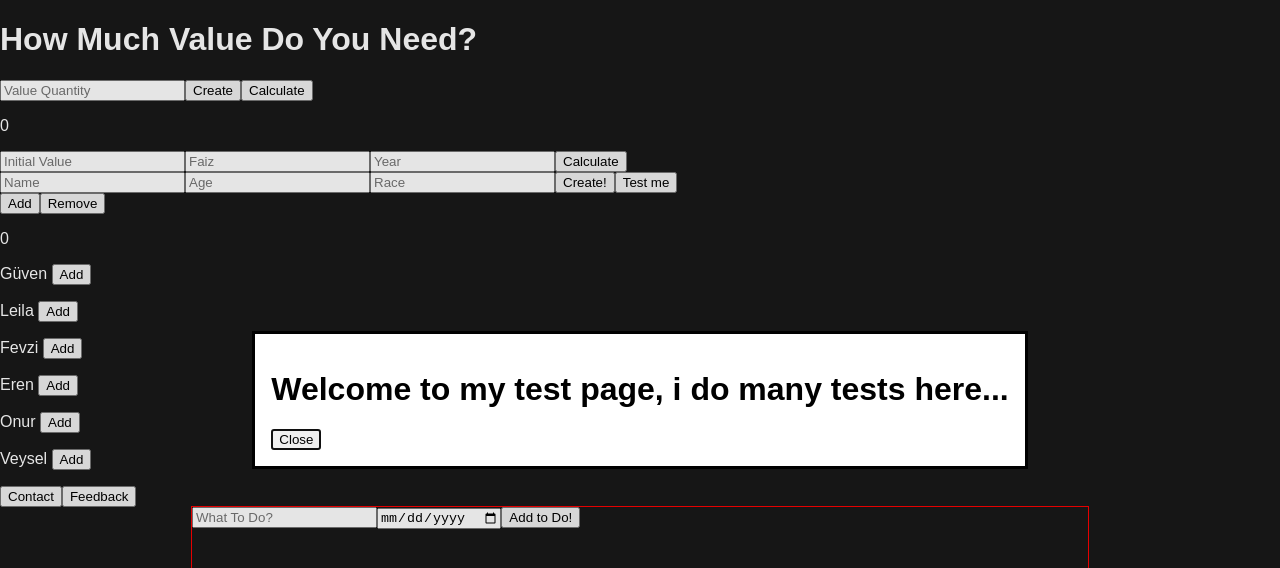
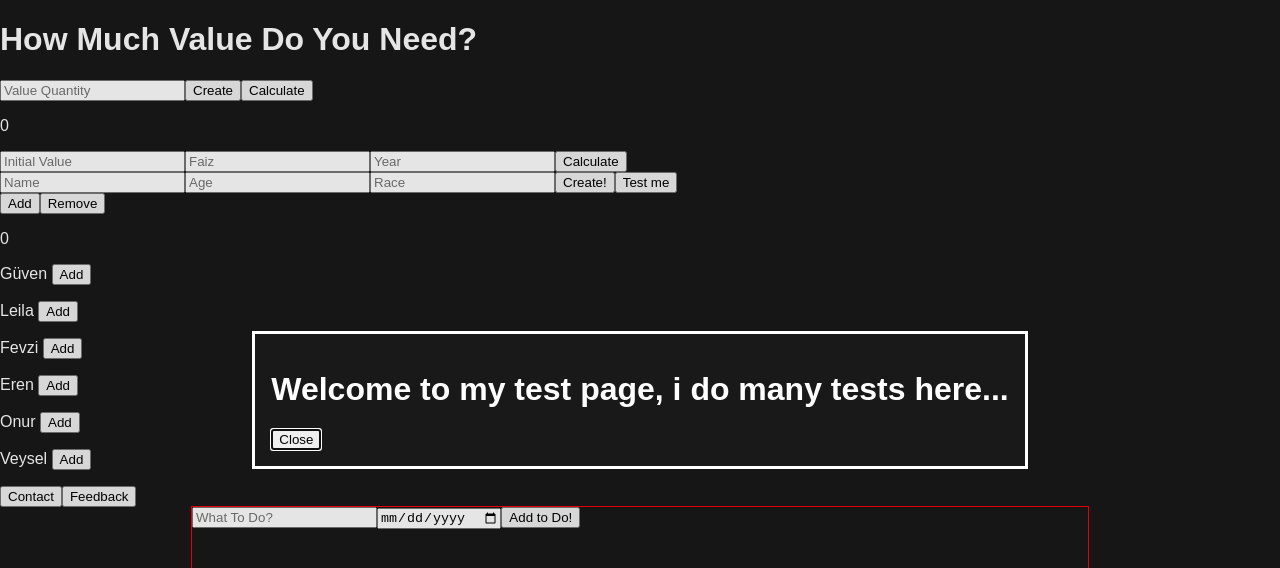
Before and after one commit to guvenfazli/To-Do-List-w-React, a React (Create React App) app in the folder theater/: page / in a window 1280 px wide. Shown: the top 568 px of the page. Built offline with nearby package versions, Linux system fonts and the light colour scheme; a web font is replaced by a local one.

Commit message:
Dialog css added

```diff
--- a/theater/src/App.css
+++ b/theater/src/App.css
@@ -55,3 +55,9 @@ body button{
 .render-list p{
   margin-right: 20px;
 }
+
+dialog{
+  background-color: rgb(25, 25, 25);
+  color: white;
+
+}
```
